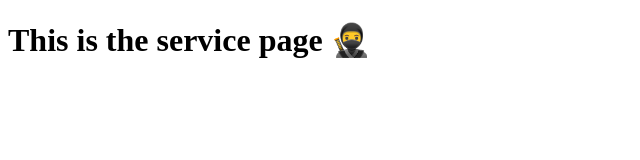
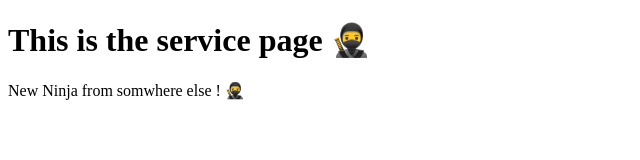
Before and after one commit to danielerat/git-exercise, a plain HTML site: page service.html in a window 1280 px wide. Shown: the whole page, without its empty margins (0-640 px from the left). Drawn offline with Linux system fonts and the light colour scheme.

Commit message:
Adding A ninja from somewhere else in the service page

```diff
--- a/service.html
+++ b/service.html
@@ -7,5 +7,6 @@
   </head>
   <body>
     <h1>This is the service page 🥷</h1>
+    <p>New Ninja from somwhere else ! 🥷</p>
   </body>
 </html>
```
